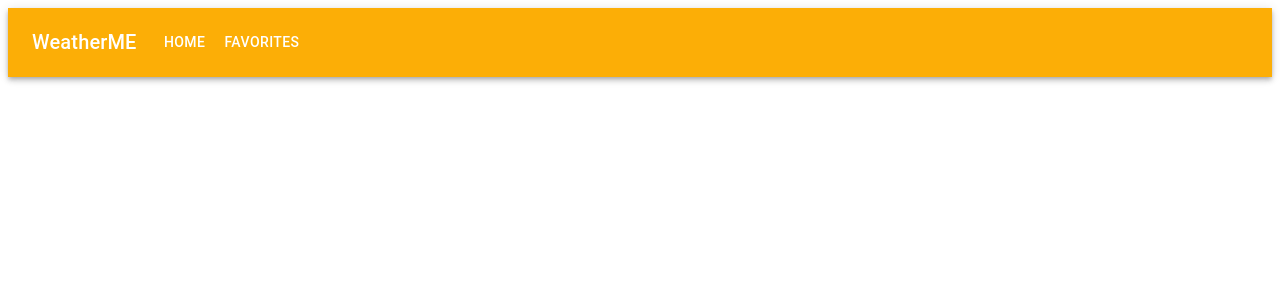
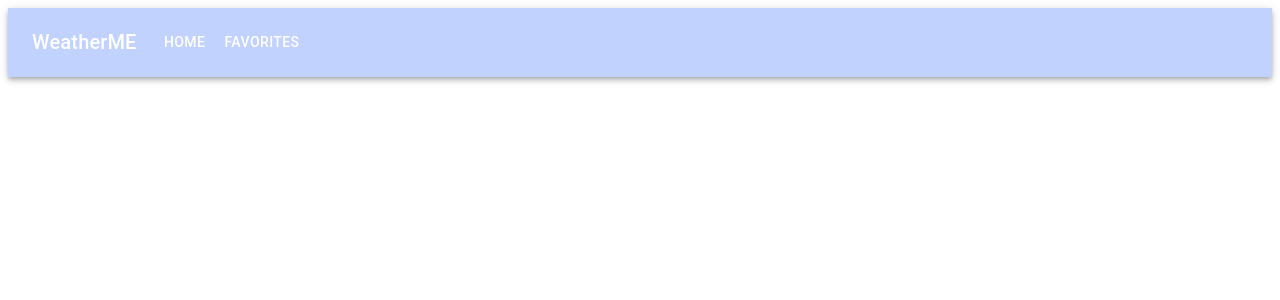
Before and after one commit to AmitFikler/Amit-Fikler-25-04-2022, a React (Create React App) app in the folder weather-app/: page /favorites in a window 1280 px wide. Shown: the top 300 px of the page. Built offline with nearby package versions, Linux system fonts and the light colour scheme.

Commit message:
🖌️ Added some css

```diff
--- a/weather-app/src/styles/header.css
+++ b/weather-app/src/styles/header.css
@@ -1,3 +1,3 @@
 .header {
-    background-color: rgb(252, 174, 6) !important;
+    background-color: rgba(0, 68, 255, 0.24) !important;
 }
--- /dev/null
+++ b/weather-app/src/styles/index.css
@@ -0,0 +1,6 @@
+body {
+    background: url(../images/background.svg);
+    margin: 0;
+    padding: 0;
+    font-family: sans-serif;
+}
```
Also changed, not shown: weather-app/src/styles/app.css (added).
